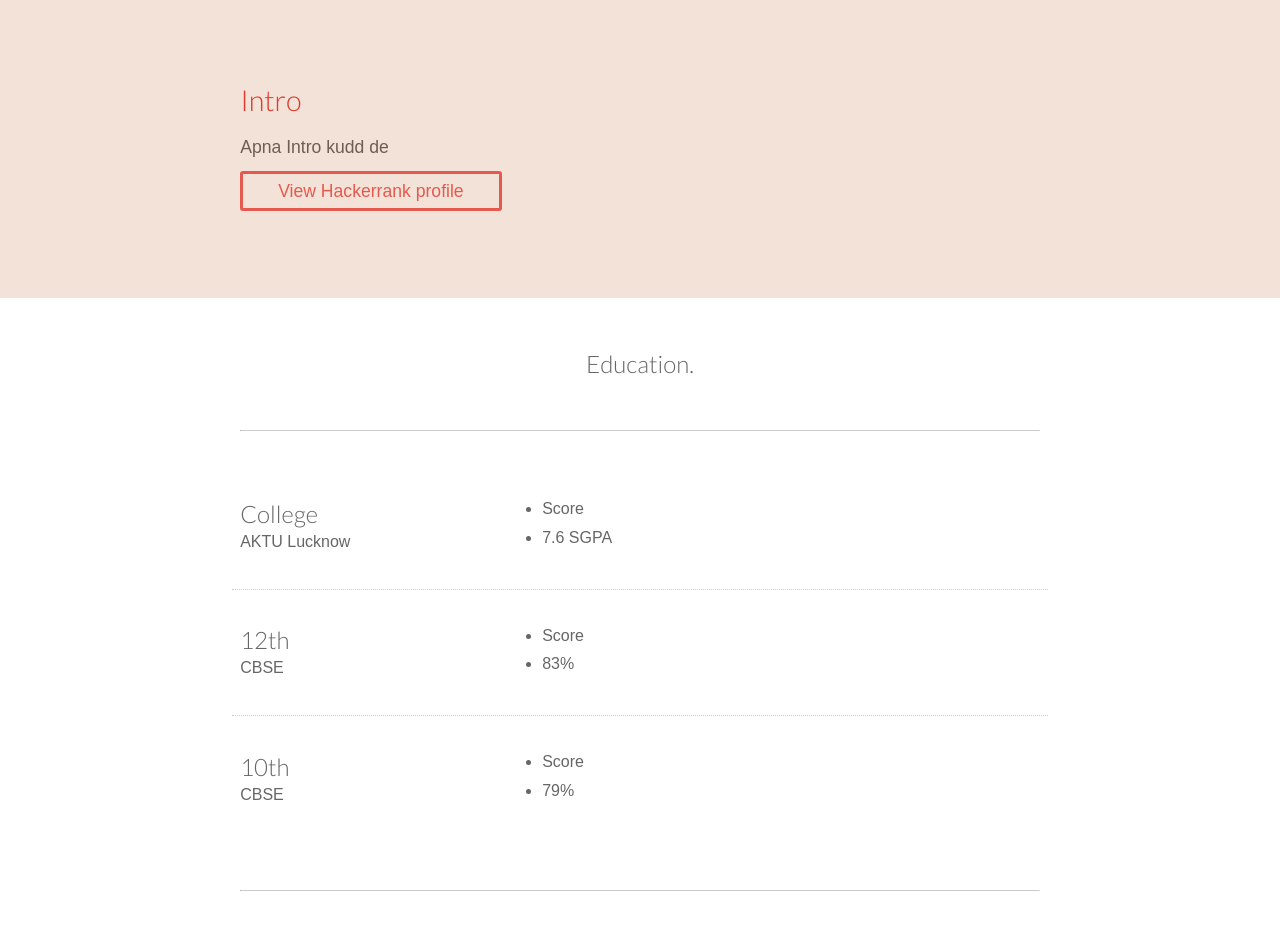
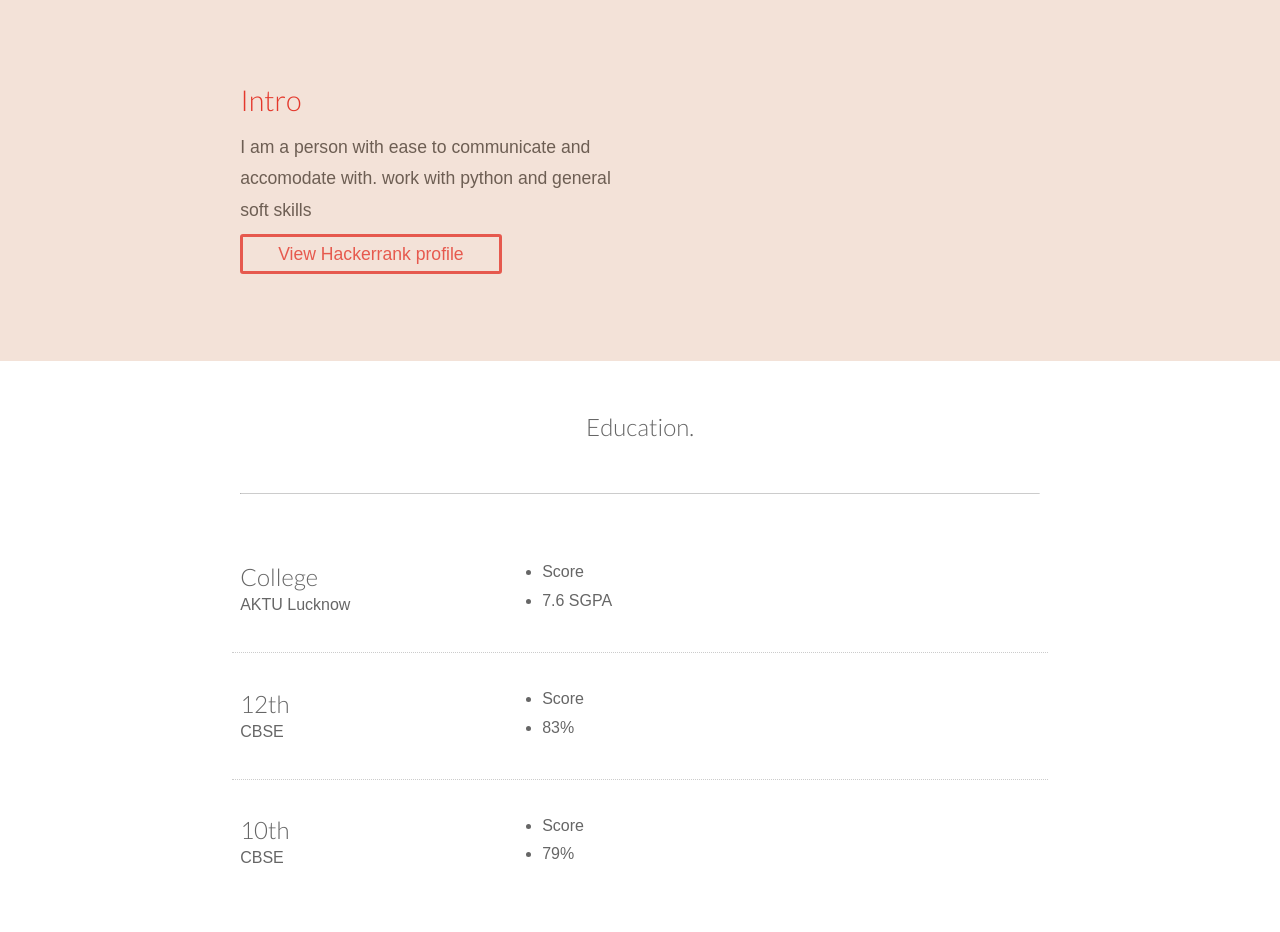
Before and after one commit to Webwork25/Sai_portfolio, a plain HTML site: page index.html in a window 1280 px wide. Shown: the part 2140-3072 px from the top of the page. Drawn offline with Linux system fonts and the light colour scheme.

Commit message:
Update index.html

```diff
--- a/index.html
+++ b/index.html
@@ -72,7 +72,7 @@
 				</div>
 				<div class="grid-3">
 					<h1>Intro</h1>
-					<p>Apna Intro kudd de </p>
+					<p> I am a person with ease to communicate and accomodate with. work with python and general soft skills </p>
 					<a href="https://www.hackerrank.com/abhishekkagauta1">View Hackerrank profile</a>
 				</div>
 			</div>
```
